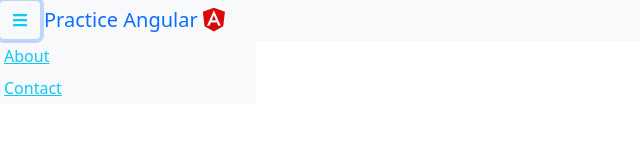
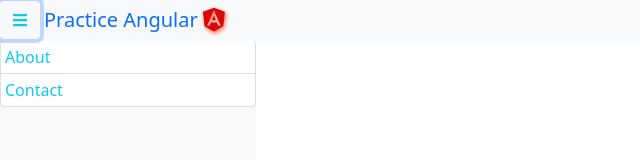
Before and after one commit to arvind00/practice-angular, an Angular app: page / in a window 1280 px wide. Both pictures are taken after a click on the button 20 px from the left and 20 px from the top of the page. Shown: the top 160 px of the page, without its empty margins (0-640 px from the left). Built offline with nearby package versions, Linux system fonts and the light colour scheme.

Commit message:
menu animation and styling update

```diff
--- a/src/app/app.component.css
+++ b/src/app/app.component.css
@@ -6,16 +6,43 @@
     position:absolute;
     top: 40px;
     width: 0;
+    height: 0;
+    opacity: 0;
     overflow: hidden;
-    transition: width 0.3s;
+    transform: rotate(90deg);
 }
 
 .c-sidebar-expanded{
-    width: 256px;
+    animation-name: hinge-open;
+    animation-duration: 1s;
+    animation-direction: initial;
+    animation-fill-mode: forwards;
+}
+
+.c-sidebar-collapsed{
+    animation-name: hinge-close;
+    animation-duration: 1s;
+    animation-direction: initial;
+    animation-fill-mode: forwards;
+}
+
+@keyframes hinge-open {
+    0% {width: 0; height: 0; transform: rotate(90deg); opacity: 0.2;}
+    50% {width: 128px; height: 200px; transform: rotate(45deg); opacity: 5;}
+    100% {width: 256px; height: 400px; transform: rotate(0deg); opacity: 1;}
+}
+@keyframes hinge-close {
+    0% {width: 256px; height: 400px; transform: rotate(10deg);}
+    50% {width: 128px; height: 200px; transform: rotate(45deg);}
+    100% {width: 0; height: 0; transform: rotate(90deg); opacity: 1;}
 }
 
 .c-sidebar-expanded > a:hover {
-    color: #000;
-    background-color: #0dcaf0;
-    border-color: #0dcaf0;
+    color: rgb(255, 255, 255);
+    background-color: #40bf9c;
+    border-color: #40bf9c;
 }
+
+#angular_icon {
+    filter: drop-shadow(1px 2px 2px tomato);
+}
--- a/src/app/app.component.html
+++ b/src/app/app.component.html
@@ -3,11 +3,11 @@
     <fa-icon [icon]="faBars" class="text-info"></fa-icon>
   </button>
   <a class="navbar-brand mx-1" href="#">Practice Angular</a>
-  <fa-icon [icon]="faAngular" style="color: #da0909; font-size: 1.7em;"></fa-icon>
+  <fa-icon id="angular_icon" [icon]="faAngular" style="color: #da0909; font-size: 1.7em;"></fa-icon>
 </nav>
 <div class="c-spacer-row"></div>
-<div class="c-sidebar bg-light rounded-end" [ngClass]="{'c-sidebar-expanded': isSidebarExpanded}">
-  <a *ngFor="let m of menuList" [routerLink]="[m.route, m.params]" class="p-1 link-info d-block" (click)="toggleSideBar()">{{m.label}}</a>
+<div class="c-sidebar bg-light list-group" [ngClass]="{'c-sidebar-expanded': isSidebarExpanded, 'c-sidebar-collapsed': isSidebarExpanded===false}">
+  <a *ngFor="let m of menuList" [routerLink]="[m.route, m.params]" class="p-1 link-info d-block list-group-item" (click)="toggleSideBar()">{{m.label}}</a>
 </div>
 <div class="container-fluid">
   <router-outlet></router-outlet>
--- a/src/app/app.component.ts
+++ b/src/app/app.component.ts
@@ -10,7 +10,7 @@ export class AppComponent {
   faAngular = faAngular;
   faBars = faBars;
   title = 'angular-practice';
-  isSidebarExpanded: Boolean = false;
+  isSidebarExpanded: Boolean | null = null;
   menuList = [
     { label: 'About', route: '/about', params: this.title },
     { label: 'Contact', route: '/contact', params: { mobile: 2938749230, email: 'some_email@mail.com' } },
```
